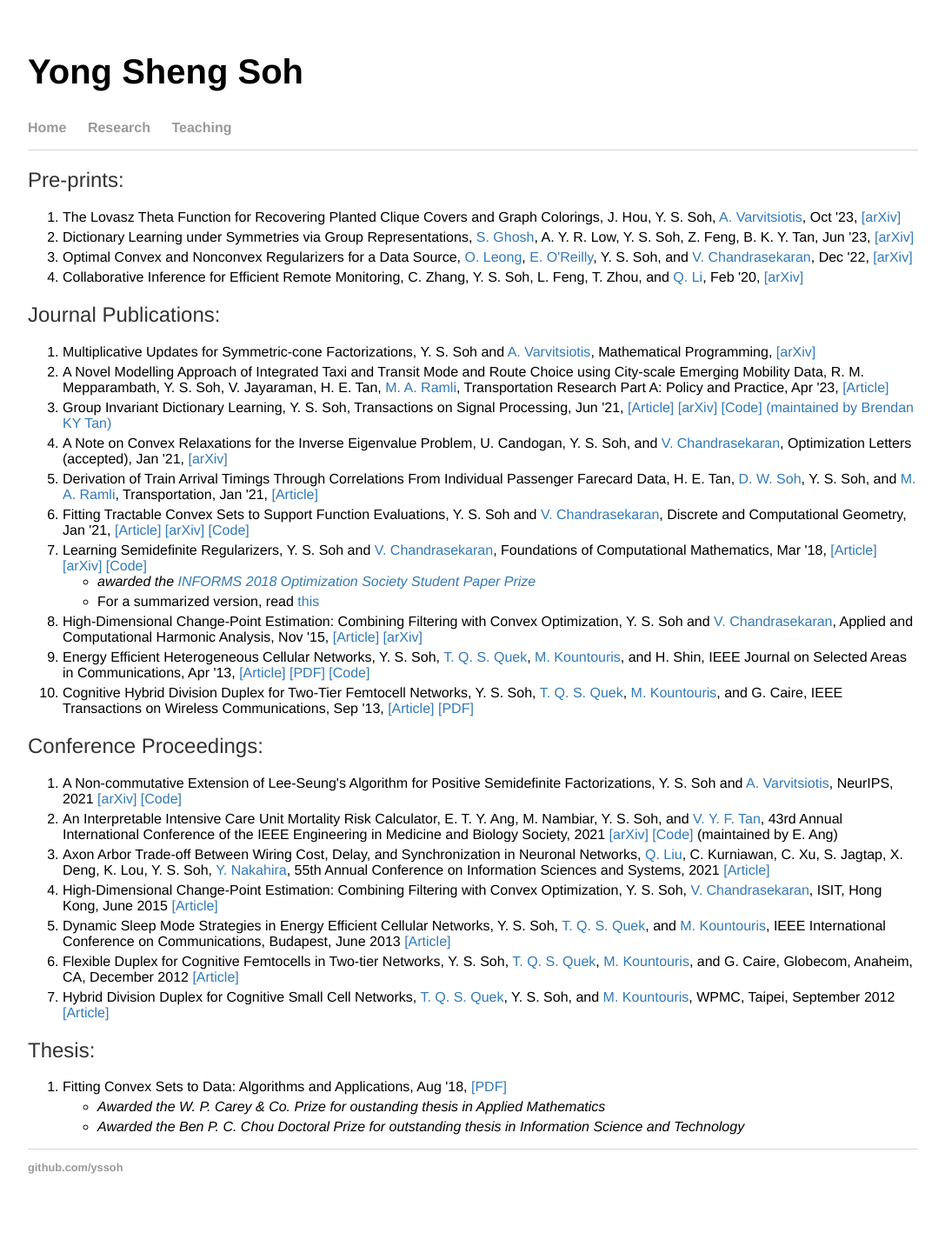
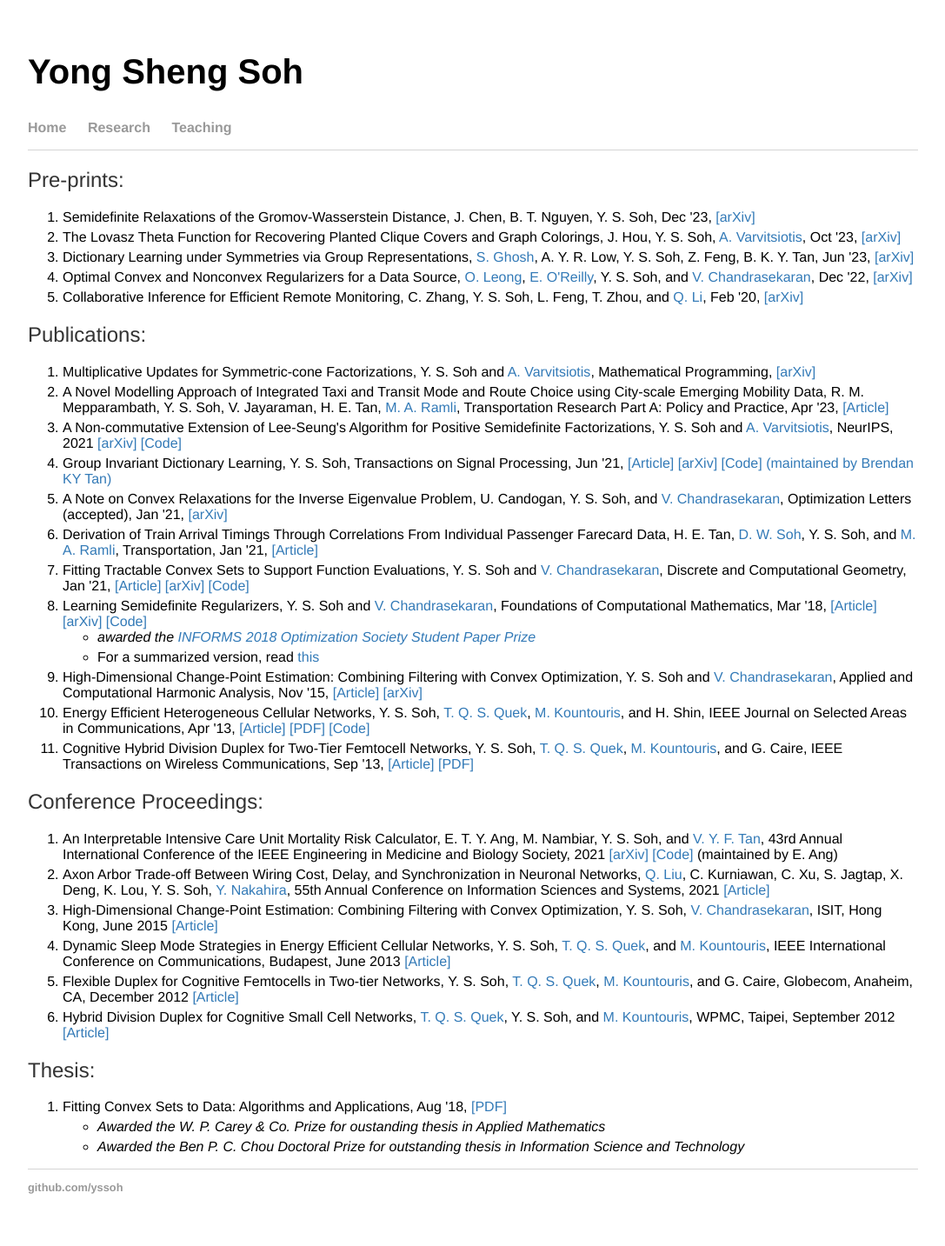
Before and after one commit to yssoh/yssoh.github.io, a Jekyll site: the page built from research/index.html, in a window 1280 px wide. Shown: the whole page at 87% size, without its empty margins (96-1183 px from the left). Built offline with Jekyll 4.4.1, drawn with Linux system fonts in a browser that asks for light colours; before the commit the page ends 1410 px from its top, so only the background shows below that.

Commit message:
Update index.html

```diff
--- a/research/index.html
+++ b/research/index.html
@@ -6,16 +6,18 @@ title: Yong Sheng Soh
 <div class="blurb">
   <h2>Pre-prints:</h2>
   <ol>
-    <li>The Lovasz Theta Function for Recovering Planted Clique Covers and Graph Colorings, J. Hou, Y. S. Soh, <a href ="https://sites.google.com/site/antoniosvarvitsiotis/">A. Varvitsiotis</a>, Oct '23, <a href = "https://arxiv.org/abs/2310.00257">[arXiv]</a></li>
+    <li>Semidefinite Relaxations of the Gromov-Wasserstein Distance, J. Chen, B. T. Nguyen, Y. S. Soh, Dec '23, <a href = "https://arxiv.org/pdf/2312.14572">[arXiv]</a></li>
+	<li>The Lovasz Theta Function for Recovering Planted Clique Covers and Graph Colorings, J. Hou, Y. S. Soh, <a href ="https://sites.google.com/site/antoniosvarvitsiotis/">A. Varvitsiotis</a>, Oct '23, <a href = "https://arxiv.org/abs/2310.00257">[arXiv]</a></li>
 	<li>Dictionary Learning under Symmetries via Group Representations, <a href ="https://subhro-ghosh.github.io/">S. Ghosh</a>, A. Y. R. Low, Y. S. Soh, Z. Feng, B. K. Y. Tan, Jun '23, <a href = "https://arxiv.org/abs/2305.19557">[arXiv]</a></li>
 	<li>Optimal Convex and Nonconvex Regularizers for a Data Source, <a href ="https://www.oscarleong.com/">O. Leong</a>, <a href ="https://sites.google.com/view/eliza-oreilly/home">E. O'Reilly</a>, Y. S. Soh, and <a href ="http://users.cms.caltech.edu/~venkatc/">V. Chandrasekaran</a>, Dec '22, <a href = "https://arxiv.org/abs/2212.13597">[arXiv]</a></li>
 	<li>Collaborative Inference for Efficient Remote Monitoring, C. Zhang, Y. S. Soh, L. Feng, T. Zhou, and <a href ="https://blog.nus.edu.sg/qianxiaoli/">Q. Li</a>, Feb '20, <a href = "https://arxiv.org/abs/2002.04759">[arXiv]</a></li>
   </ol>
 
-    <h2>Journal Publications:</h2>
+    <h2>Publications:</h2>
   <ol>
     <li>Multiplicative Updates for Symmetric-cone Factorizations, Y. S. Soh and <a href ="https://sites.google.com/site/antoniosvarvitsiotis/">A. Varvitsiotis</a>, Mathematical Programming, <a href = "https://arxiv.org/abs/2108.00740">[arXiv]</a></li>
 	<li>A Novel Modelling Approach of Integrated Taxi and Transit Mode and Route Choice using City-scale Emerging Mobility Data, R. M. Mepparambath, Y. S. Soh, V. Jayaraman, H. E. Tan, <a href ="https://scholar.google.com.sg/citations?user=VXEBYUAAAAAJ&hl=en">M. A. Ramli</a>, Transportation Research Part A: Policy and Practice, Apr '23, <a href = "https://www.sciencedirect.com/science/article/abs/pii/S0965856423000356">[Article]</a> </li>
+	<li>A Non-commutative Extension of Lee-Seung's Algorithm for Positive Semidefinite Factorizations, Y. S. Soh and <a href ="https://sites.google.com/site/antoniosvarvitsiotis/">A. Varvitsiotis</a>, NeurIPS, 2021 <a href = "https://arxiv.org/abs/2106.00293">[arXiv]</a> <a href = "https://github.com/yssoh/PSD_MM">[Code]</a></li>
 	<li>Group Invariant Dictionary Learning, Y. S. Soh, Transactions on Signal Processing, Jun '21, <a href = "https://ieeexplore.ieee.org/document/9461688">[Article]</a> <a href = "https://arxiv.org/abs/2007.07550">[arXiv]</a> <a href = "https://github.com/bkytan/gidl">[Code] (maintained by Brendan KY Tan)</a></li>
 	<li>A Note on Convex Relaxations for the Inverse Eigenvalue Problem, U. Candogan, Y. S. Soh, and <a href ="http://users.cms.caltech.edu/~venkatc/">V. Chandrasekaran</a>, Optimization Letters (accepted), Jan '21, <a href = "https://arxiv.org/abs/1911.02225">[arXiv]</a></li>
 	<li>Derivation of Train Arrival Timings Through Correlations From Individual Passenger Farecard Data, H. E. Tan, <a href ="https://istd.sutd.edu.sg/people/faculty/soh-de-wen">D. W. Soh</a>, Y. S. Soh, and <a href ="https://scholar.google.com.sg/citations?user=VXEBYUAAAAAJ&hl=en">M. A. Ramli</a>, Transportation, Jan '21, <a href = "https://link.springer.com/article/10.1007/s11116-021-10164-w">[Article]</a></li>
```
Also changed, not shown: other parts of research/index.html (+0 -1 lines).
